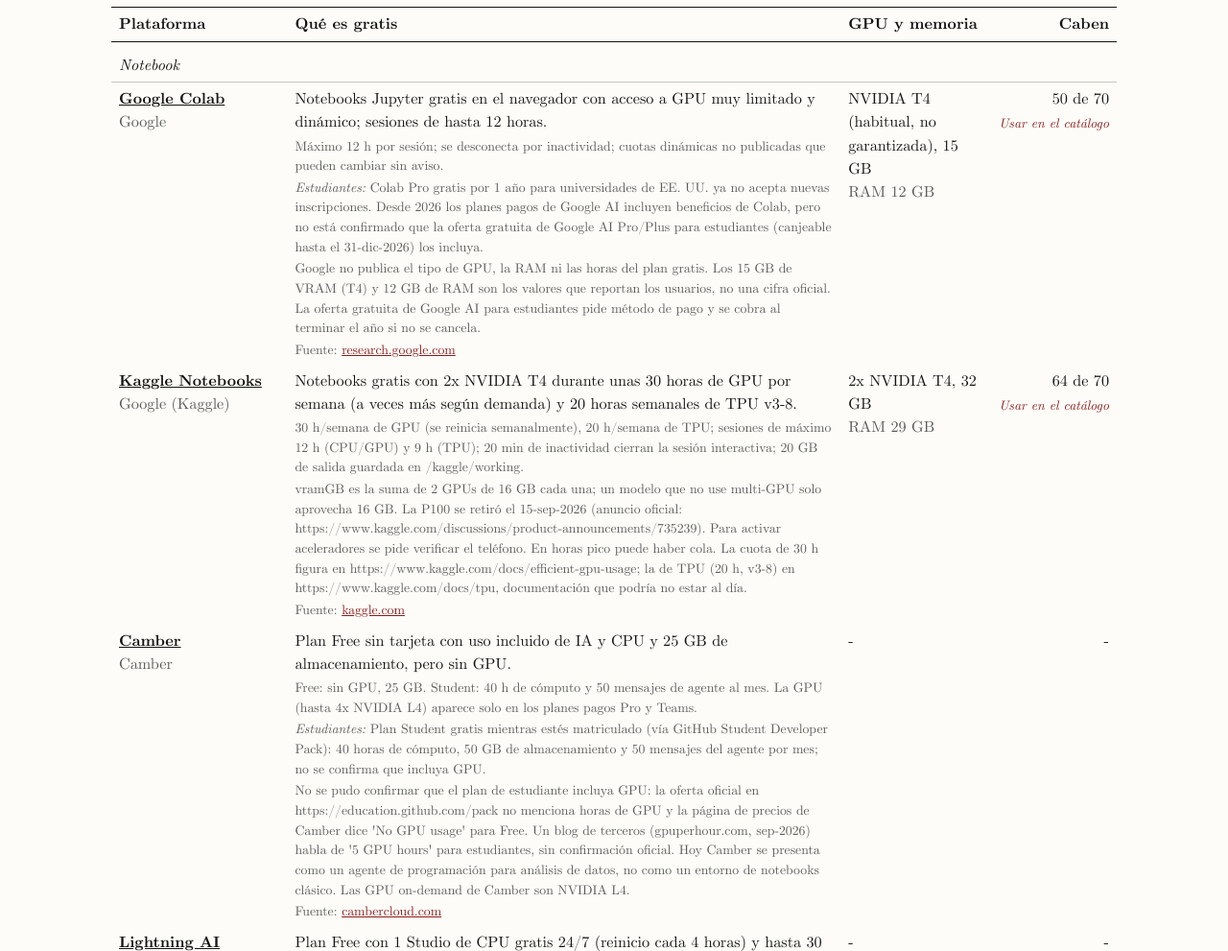
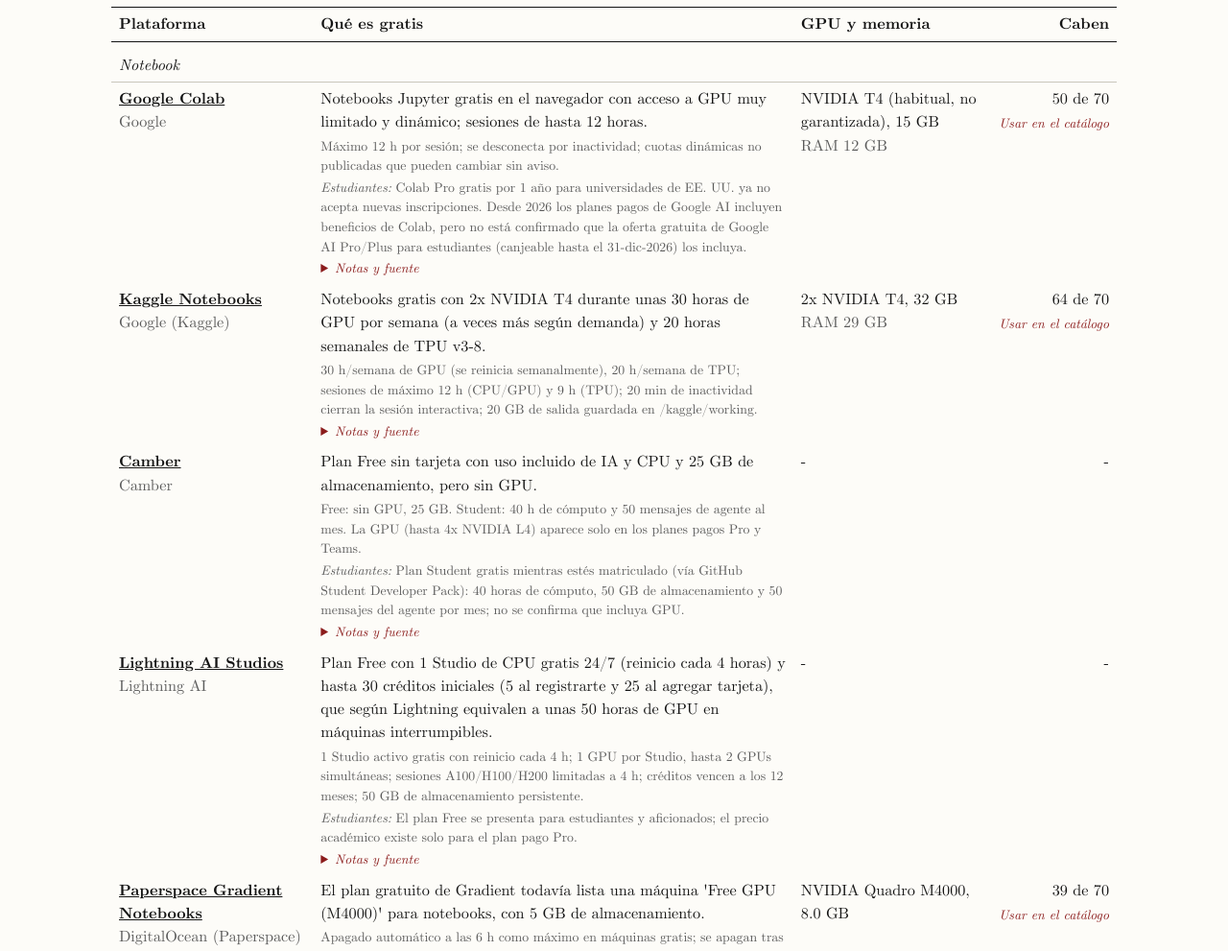
Before and after one commit to AcSsalazar/open-models-catalog, a website built with Vite: page index.html in a window 1280 px wide. Shown: the part 8813-9804 px from the top of the page at 96% size. Built offline with nearby package versions, Linux system fonts and the light colour scheme.

Commit message:
Nube: notas y fuente plegables (#27)
Co-authored-by: Claude <noreply@anthropic.com>

```diff
--- a/src/components/Cloud.js
+++ b/src/components/Cloud.js
@@ -65,8 +65,11 @@ export function createCloud(container, { platforms, models, onUse } = {}) {
                   ${escapeHtml(p.free)}
                   <span class="${styles.small}">${escapeHtml(p.limits)}${p.requiresCard ? ' Pide tarjeta.' : ''}</span>
                   ${p.students ? `<span class="${styles.small}"><em>Estudiantes:</em> ${escapeHtml(p.students)}</span>` : ''}
-                  ${p.notes ? `<span class="${styles.small}">${escapeHtml(p.notes)}</span>` : ''}
-                  <span class="${styles.small}">Fuente: ${link(p.source, new URL(p.source).hostname.replace(/^www\./, ''))}</span>
+                  <details class="${styles.more}">
+                    <summary>Notas y fuente</summary>
+                    ${p.notes ? `<span class="${styles.small}">${escapeHtml(p.notes)}</span>` : ''}
+                    <span class="${styles.small}">Fuente: ${link(p.source, new URL(p.source).hostname.replace(/^www\./, ''))}</span>
+                  </details>
                 </td>
                 <td>${hardwareCell(p)}</td>
                 <td class="${styles.num}">
--- a/src/components/Cloud.module.css
+++ b/src/components/Cloud.module.css
@@ -89,6 +89,17 @@
   text-decoration: underline;
 }
 
+.more {
+  margin-top: 2px;
+}
+
+.more summary {
+  color: var(--accent);
+  font-size: 0.85em;
+  font-style: italic;
+  cursor: pointer;
+}
+
 @media (max-width: 640px) {
   .table {
     font-size: 0.85rem;
```
